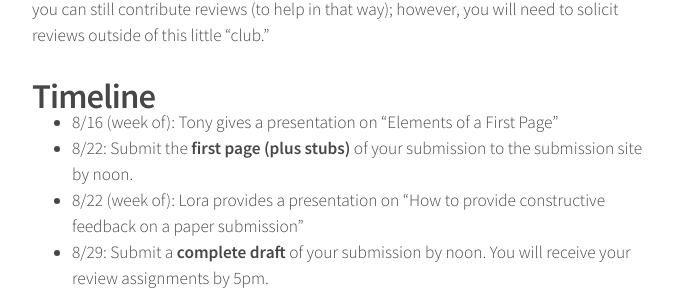
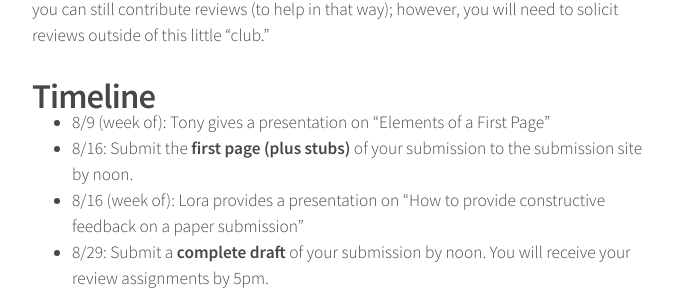
Before and after one commit to hcitang/ricelab, a Jekyll site: the page built from internal/_posts/2016-07-19-ilabchiclub2016.md, in a window 1280 px wide and 900 px high, scrolled down 945 px. Shown: the part 149-444 px from the top of the window, without its empty margins (293-984 px from the left). Built offline with Jekyll 4.4.1, drawn with Linux system fonts in a browser that asks for light colours.

Commit message:
updated ilab chi club info dates

```diff
--- a/internal/_posts/2016-07-19-ilabchiclub2016.md
+++ b/internal/_posts/2016-07-19-ilabchiclub2016.md
@@ -18,9 +18,9 @@ We have an aggressive timeline to help you get on track. But, this is not intend
 
 # Timeline
 
-* 8/16 (week of): Tony gives a presentation on "Elements of a First Page"
-* 8/22: Submit the **first page (plus stubs)** of your submission to the submission site by noon.
-* 8/22 (week of): Lora provides a presentation on "How to provide constructive feedback on a paper submission"
+* 8/9 (week of): Tony gives a presentation on "Elements of a First Page"
+* 8/16: Submit the **first page (plus stubs)** of your submission to the submission site by noon.
+* 8/16 (week of): Lora provides a presentation on "How to provide constructive feedback on a paper submission"
 * 8/29: Submit a **complete draft** of your submission by noon. You will receive your review assignments by 5pm.
 * 9/1 (evening): Submit both of **your reviews** before the morning of 9/2. This way your authors can review the reviews.
 * 9/2: Join us for a **pizza party** from 11-2. You will use this time to meet with your authors/reviewers to discuss the feedback.
```
